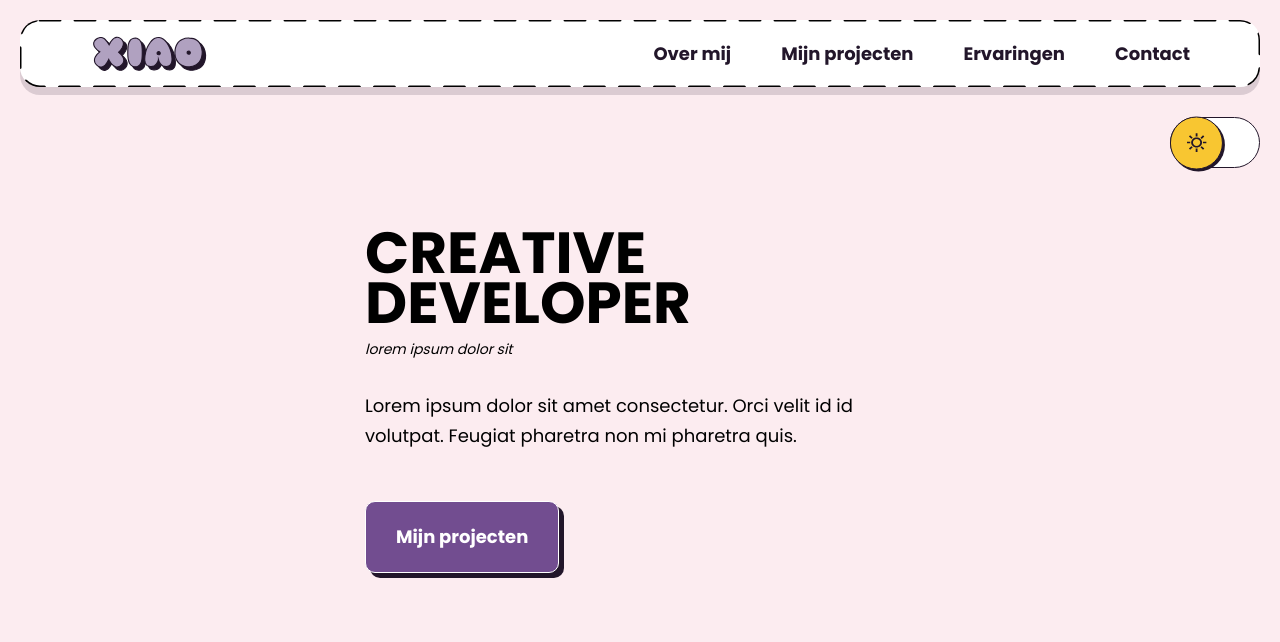
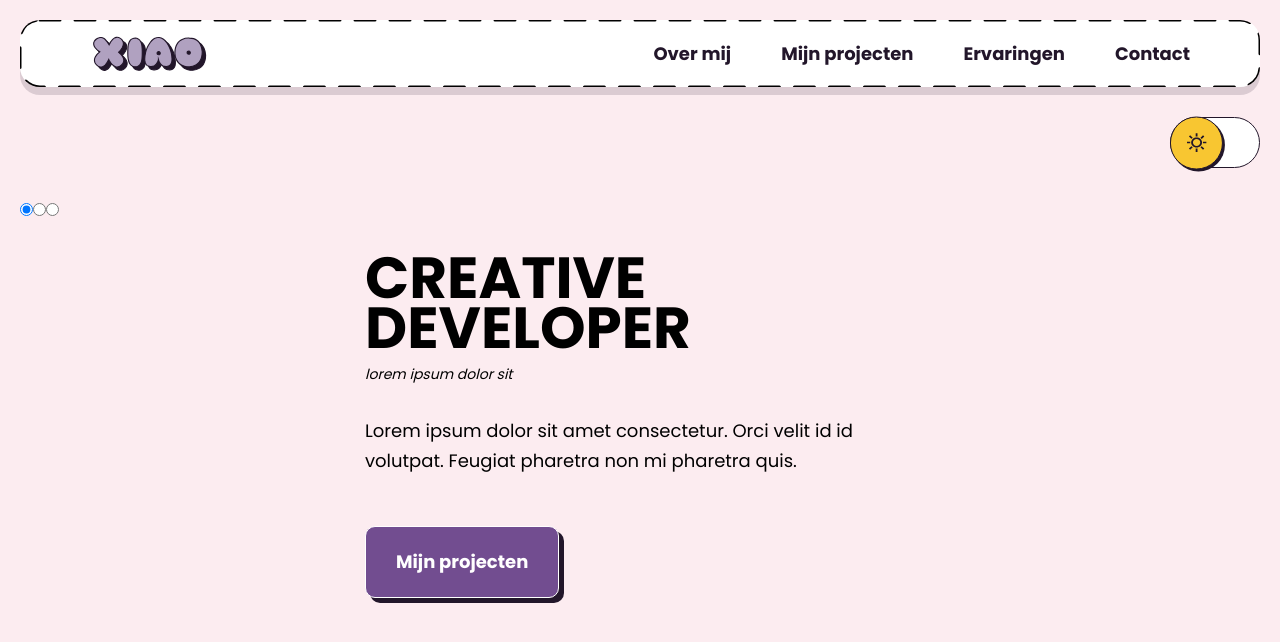
Before and after one commit to xiaonanpols21/Portfolio, a Next.js app: page / in a window 1280 px wide. Shown: the top 642 px of the page. Built offline with nearby package versions, Linux system fonts and the light colour scheme.

Commit message:
add buttons

```diff
--- a/src/components/global/scollGallery/index.js
+++ b/src/components/global/scollGallery/index.js
@@ -17,6 +17,7 @@ export default function ScrollGallery({ data }) {
 
     return (
         <section className={styles.section}>
+            <h2 className="visually-hidden">Mobiele slider</h2>
             <ul ref={ulRef}>
                 {data.map((item, key) => (
                     <li key={key}>
--- a/src/components/hero/index.js
+++ b/src/components/hero/index.js
@@ -10,6 +10,7 @@ export default function Hero() {
 
     return (
         <section className={styles.section}>
+            <h2 className="visually-hidden">Begin content</h2>
             <DarkMode/>
             <ScrollGallery data={imgData} />
             <HeroGallery/>
--- a/src/components/heroGallery/index.js
+++ b/src/components/heroGallery/index.js
@@ -3,6 +3,24 @@ import styles from "./heroGallery.module.scss";
 export default function HeroGallery() {
     return (
         <section className={styles.section}>
+            <h2 className="visually-hidden">Desktop gallerij</h2>
+            <div className={styles.imgBig}></div>
+
+            <fieldset>
+                <legend className="visually-hidden">Gallery knoppen</legend>
+                <label>
+                    <input type="radio" name="header-gallery" value="img-1" defaultChecked={true} />
+                    <span></span>
+                </label>
+                <label>
+                    <input type="radio" name="header-gallery" value="img-2"/>
+                    <span></span>
+                </label>
+                <label>
+                    <input type="radio" name="header-gallery" value="img-3"/>
+                    <span></span>
+                </label>
+            </fieldset>
 
         </section>
     )
--- a/src/styles/index.scss
+++ b/src/styles/index.scss
@@ -24,3 +24,7 @@ body {
 p {
 	@include f16;
 }
+
+fieldset {
+	border: none;
+}
```
